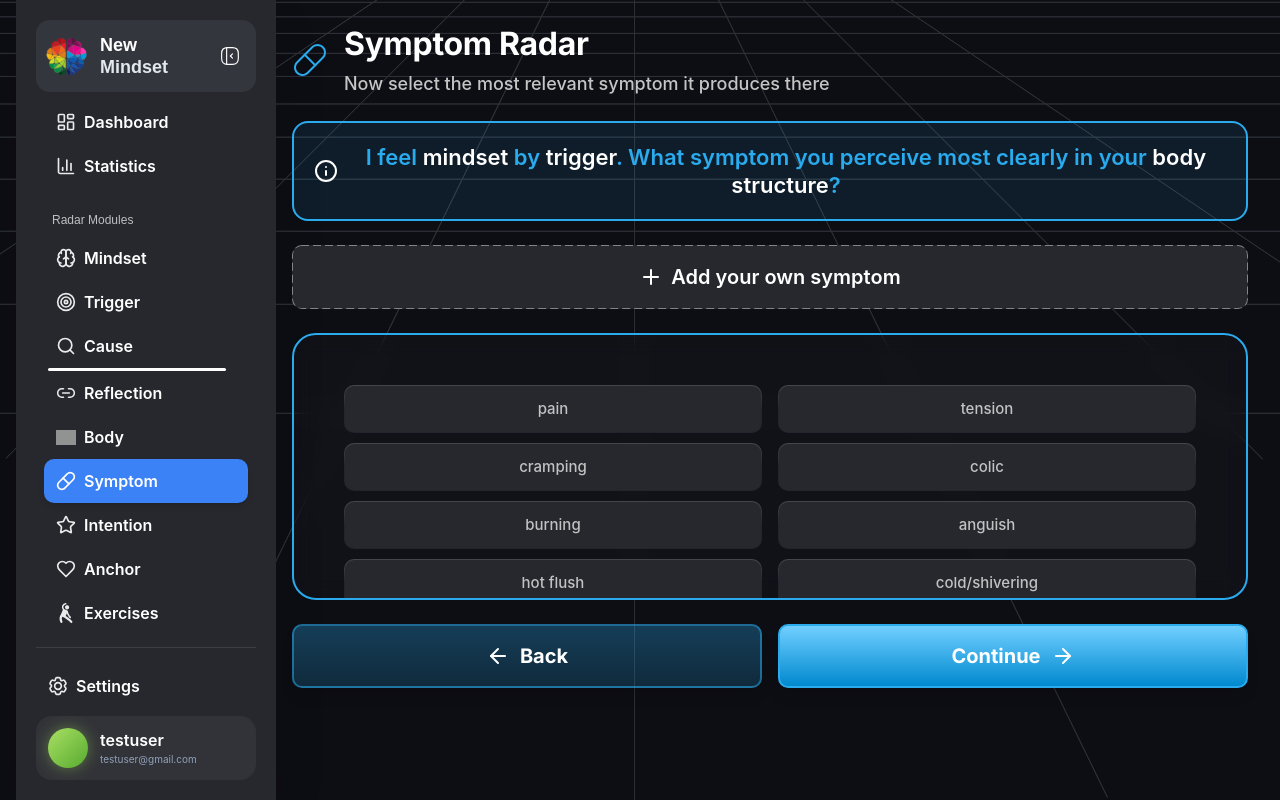
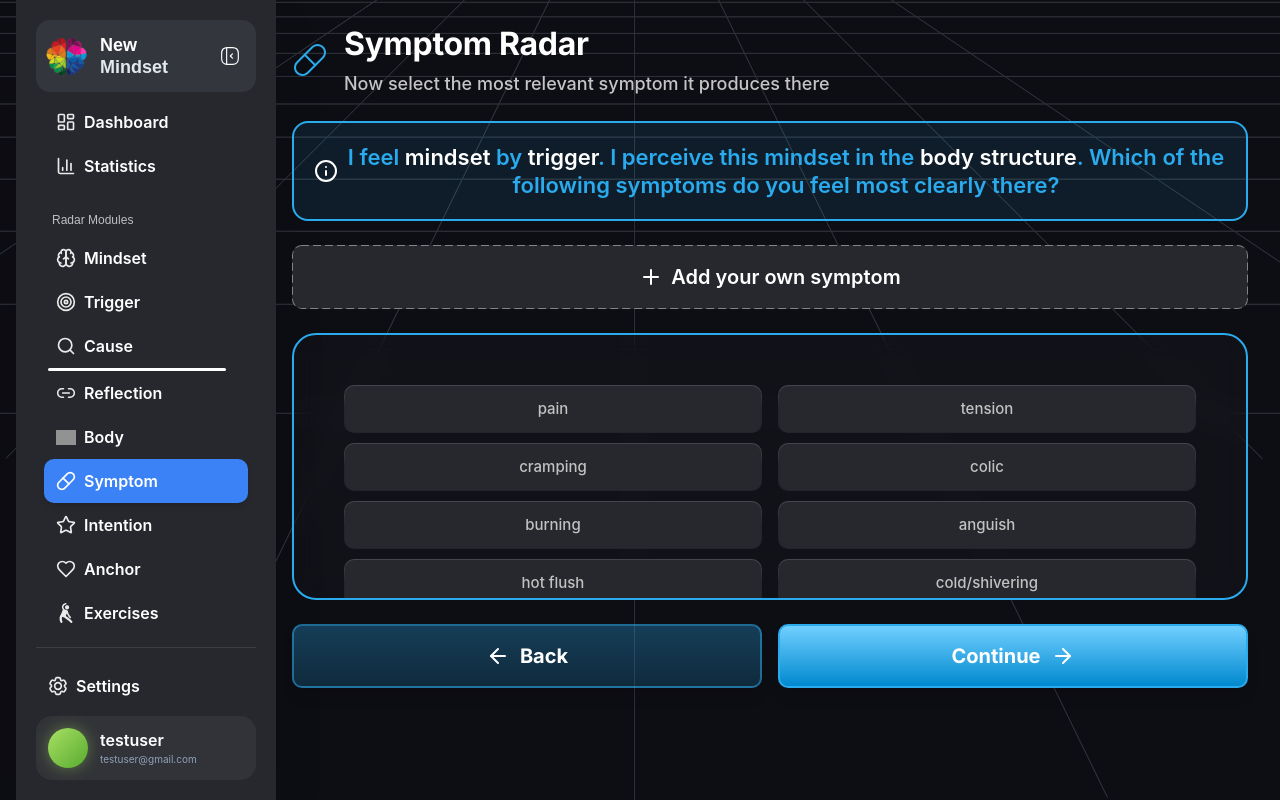
Before and after one commit to HafizAbeer/mind-set-1, a React (Vite) app: page /symptom-select in a window 1280 px wide. Built offline with nearby package versions, Linux system fonts and the light colour scheme; grey boxes are pictures that could not be loaded; a web font is replaced by a local one.

Commit message:
rephrase symptom radar prompt for clarity

```diff
--- a/src/pages/SymptomSelect.jsx
+++ b/src/pages/SymptomSelect.jsx
@@ -103,11 +103,11 @@ const SymptomSelect = () => {
                         return <React.Fragment key={i}>{seg}</React.Fragment>;
                       });
                     })()}
-                    . What symptom you perceive most clearly in your{" "}
+                    . I perceive this mindset in the{" "}
                     <span className="font-semibold text-white">
                       {bodyStructureLabel}
                     </span>
-                    ?
+                    . Which of the following symptoms do you feel most clearly there?
                   </p>
                 </div>
               </div>
```
